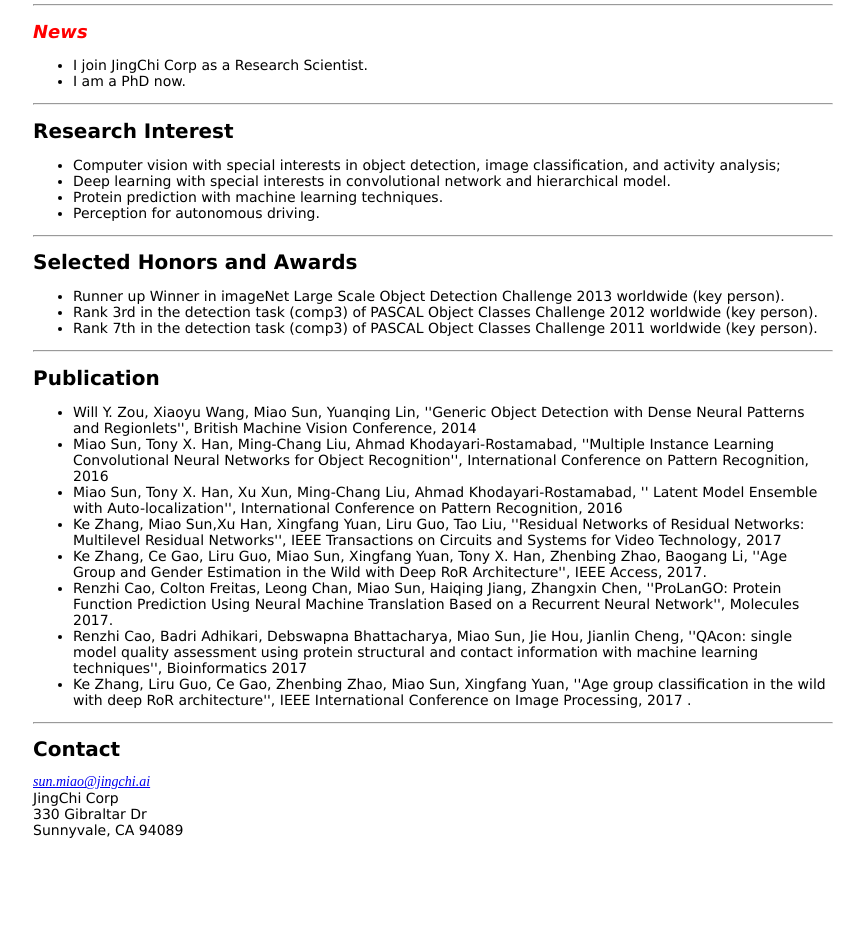
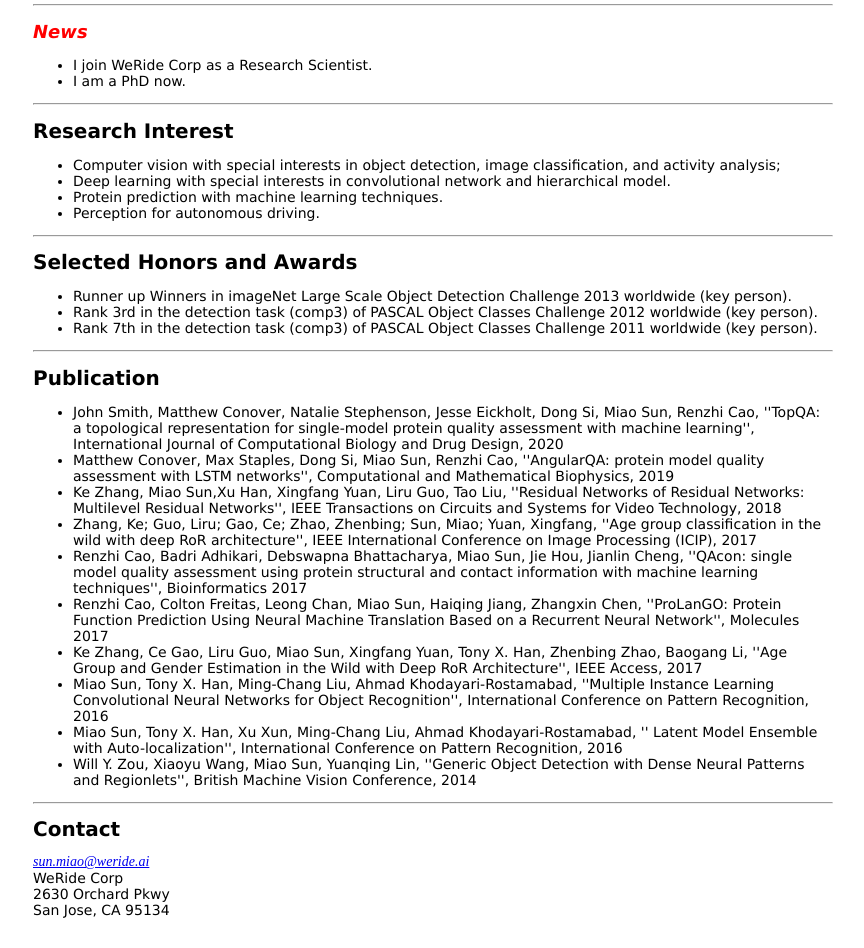
Before and after one commit to coldstonehotstone/coldstonehotstone.github.io, a plain HTML site: page index.html in a window 1280 px wide. Shown: the part 191-1139 px from the top of the page, without its empty margins (207-1071 px from the left). Before the commit the page ends 1059 px from the top, so only its background shows below. Drawn offline with Linux system fonts and the light colour scheme.

Commit message:
update resume and contents

```diff
--- a/index.html
+++ b/index.html
@@ -15,7 +15,7 @@
   <td> <div class="name">
     Miao Sun
  </div>
-I'm a Research Scientist in<a class="urllink" href="http://jingchi.ai/" rel="nofollow">JingChi Corp</a>. I recieved my PhD under the advisory of <a class="urllink" href="http://web.missouri.edu/%7Ehantx" rel="nofollow">Dr. Tony X. Han</a> in the <a class="urllink" href="http://vision.ece.missouri.edu/" rel="nofollow">Computer Vision Lab</a> of University of Missouri in 2016. I received B.E. in Automation department from <a class="urllink" href="http://en.ustc.edu.cn/" rel="nofollow">University of Science and Technology of China</a>, China, 2011.
+I'm a Research Scientist in<a class="urllink" href="http://weride.ai/" rel="nofollow">WeRide Corp</a>. I recieved my PhD under the advisory of <a class="urllink" href="http://web.missouri.edu/%7Ehantx" rel="nofollow">Dr. Tony X. Han</a> in the <a class="urllink" href="http://vision.ece.missouri.edu/" rel="nofollow">Computer Vision Lab</a> of University of Missouri in 2016. I received B.E. in Automation department from <a class="urllink" href="http://en.ustc.edu.cn/" rel="nofollow">University of Science and Technology of China</a>, China, 2011.
 </td>
 </tr>
 </tbody></table>
@@ -24,7 +24,7 @@ I'm a Research Scientist in<a class="urllink" href="http://jingchi.ai/" rel="nof
 <div class="section">
 <h1><font color="red" size="4"><i>News</i></font></h1>
 <ul>
-<li>I join JingChi Corp as a Research Scientist.
+<li>I join WeRide Corp as a Research Scientist.
 <li>I am a PhD now.
 <ul>
 </ul></ul></div>
@@ -47,7 +47,7 @@ I'm a Research Scientist in<a class="urllink" href="http://jingchi.ai/" rel="nof
 <div class="section">
 	<h1>Selected Honors and Awards</h1>
 <ul>
-<li>Runner up Winner in imageNet Large Scale Object Detection Challenge 2013 worldwide (key person).
+<li>Runner up Winners in imageNet Large Scale Object Detection Challenge 2013 worldwide (key person).
 <li>Rank 3rd in the detection task (comp3) of PASCAL Object Classes Challenge 2012 worldwide (key person).
 <li>Rank 7th in the detection task (comp3) of PASCAL Object Classes Challenge 2011 worldwide (key person).
 </div>
@@ -56,14 +56,17 @@ I'm a Research Scientist in<a class="urllink" href="http://jingchi.ai/" rel="nof
 <div class="section">
 <h1>Publication</h1>
 <ul>
-<li>Will Y. Zou, Xiaoyu Wang, Miao Sun, Yuanqing Lin, ''Generic Object Detection with Dense Neural Patterns and Regionlets'',  British Machine Vision Conference, 2014
+
+<li>John Smith, Matthew Conover, Natalie Stephenson, Jesse Eickholt, Dong Si, Miao Sun, Renzhi Cao, ''TopQA: a topological representation for single-model protein quality assessment with machine learning'', International Journal of Computational Biology and Drug Design, 2020
+<li>Matthew Conover, Max Staples, Dong Si, Miao Sun, Renzhi Cao, ''AngularQA: protein model quality assessment with LSTM networks'',  Computational and Mathematical Biophysics, 2019
+<li>Ke Zhang, Miao Sun,Xu Han, Xingfang Yuan, Liru Guo, Tao Liu, ''Residual Networks of Residual Networks: Multilevel Residual Networks'',  IEEE Transactions on Circuits and Systems for Video Technology, 2018
+<li>Zhang, Ke; Guo, Liru; Gao, Ce; Zhao, Zhenbing; Sun, Miao; Yuan, Xingfang, ''Age group classification in the wild with deep RoR architecture'', IEEE International Conference on Image Processing (ICIP), 2017
+<li>Renzhi Cao, Badri Adhikari, Debswapna Bhattacharya, Miao Sun, Jie Hou, Jianlin Cheng, ''QAcon: single model quality assessment using protein structural and contact information with machine learning techniques'', Bioinformatics 2017
+<li>Renzhi Cao, Colton Freitas, Leong Chan, Miao Sun, Haiqing Jiang, Zhangxin Chen, ''ProLanGO: Protein Function Prediction Using Neural Machine Translation Based on a Recurrent Neural Network'', Molecules 2017
+<li>Ke Zhang, Ce Gao, Liru Guo, Miao Sun, Xingfang Yuan, Tony X. Han, Zhenbing Zhao, Baogang Li, ''Age Group and Gender Estimation in the Wild with Deep RoR Architecture'', IEEE Access, 2017
 <li>Miao Sun, Tony X. Han, Ming-Chang Liu, Ahmad Khodayari-Rostamabad, ''Multiple Instance Learning Convolutional Neural Networks for Object Recognition'', International Conference on Pattern Recognition, 2016
 <li>Miao Sun, Tony X. Han, Xu Xun, Ming-Chang Liu, Ahmad Khodayari-Rostamabad, '' Latent Model Ensemble with Auto-localization'', International Conference on Pattern Recognition, 2016
-<li>Ke Zhang, Miao Sun,Xu Han, Xingfang Yuan, Liru Guo, Tao Liu, ''Residual Networks of Residual Networks: Multilevel Residual Networks'',  IEEE Transactions on Circuits and Systems for Video Technology, 2017
-<li>Ke Zhang, Ce Gao, Liru Guo, Miao Sun, Xingfang Yuan, Tony X. Han, Zhenbing Zhao, Baogang Li, ''Age Group and Gender Estimation in the Wild with Deep RoR Architecture'', IEEE Access, 2017.
-<li>Renzhi Cao, Colton Freitas, Leong Chan, Miao Sun, Haiqing Jiang, Zhangxin Chen, ''ProLanGO: Protein Function Prediction Using Neural Machine Translation Based on a Recurrent Neural Network'', Molecules 2017.
-<li>Renzhi Cao, Badri Adhikari, Debswapna Bhattacharya, Miao Sun, Jie Hou, Jianlin Cheng, ''QAcon: single model quality assessment using protein structural and contact information with machine learning techniques'', Bioinformatics 2017
-<li>Ke Zhang, Liru Guo, Ce Gao, Zhenbing Zhao, Miao Sun, Xingfang Yuan, ''Age group classification in the wild with deep RoR architecture'', IEEE International Conference on Image Processing, 2017 .
+<li>Will Y. Zou, Xiaoyu Wang, Miao Sun, Yuanqing Lin, ''Generic Object Detection with Dense Neural Patterns and Regionlets'',  British Machine Vision Conference, 2014
 <ul>
 </ul></ul></div>
 
@@ -71,13 +74,10 @@ I'm a Research Scientist in<a class="urllink" href="http://jingchi.ai/" rel="nof
 <div class="section">
 <h1> Contact </h1>
 
-    <div class="email"> <a class="urllink" href="mailto:sun.miao@jingchi.ai" rel="nofollow">sun.miao@jingchi.ai</a> </div>
+    <div class="email"> <a class="urllink" href="mailto:sun.miao@weride.ai" rel="nofollow">sun.miao@weride.ai</a> </div>
     <div class="address">
-JingChi Corp<br>
-330 Gibraltar Dr<br>
-Sunnyvale, CA 94089<br>
+WeRide Corp<br>
+2630 Orchard Pkwy<br>
+San Jose, CA 95134<br>
     </div>
 </div>
-
-
-</body></html>
```
Also changed, not shown: 1 other file.
